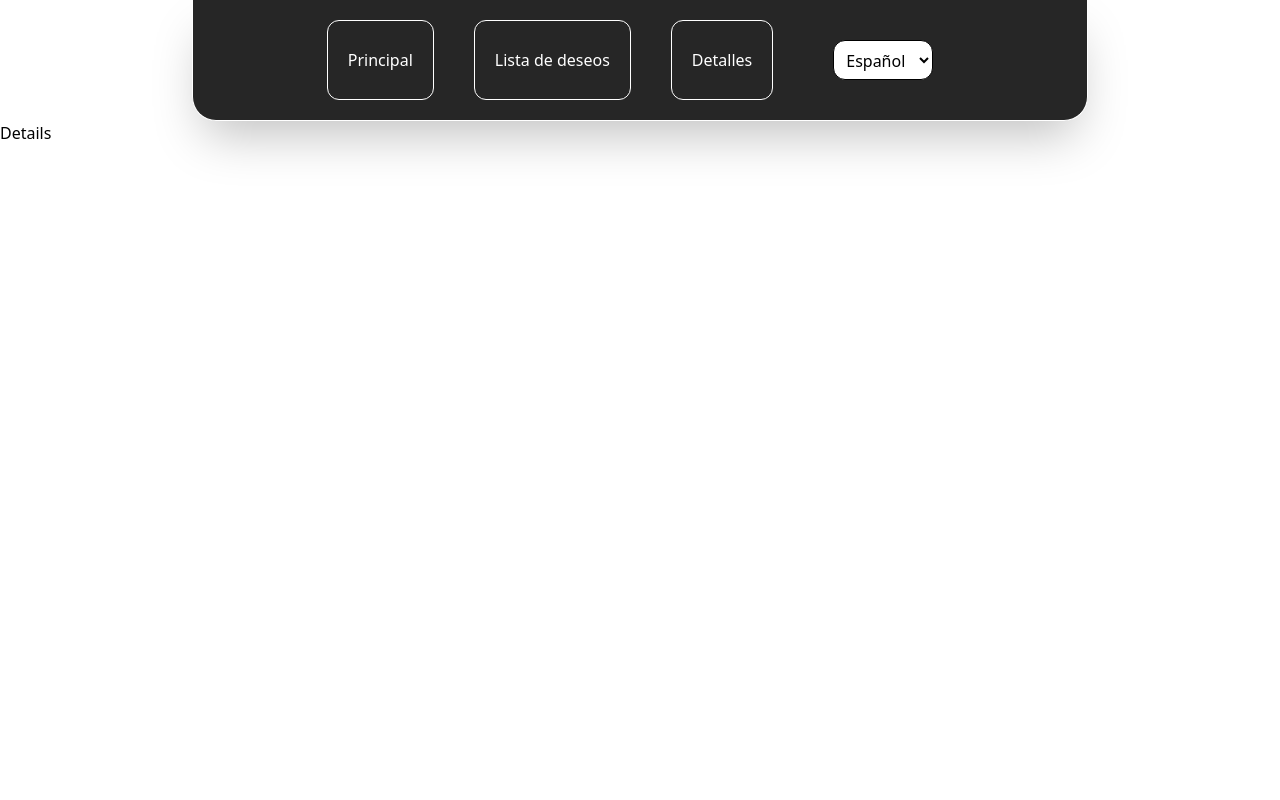
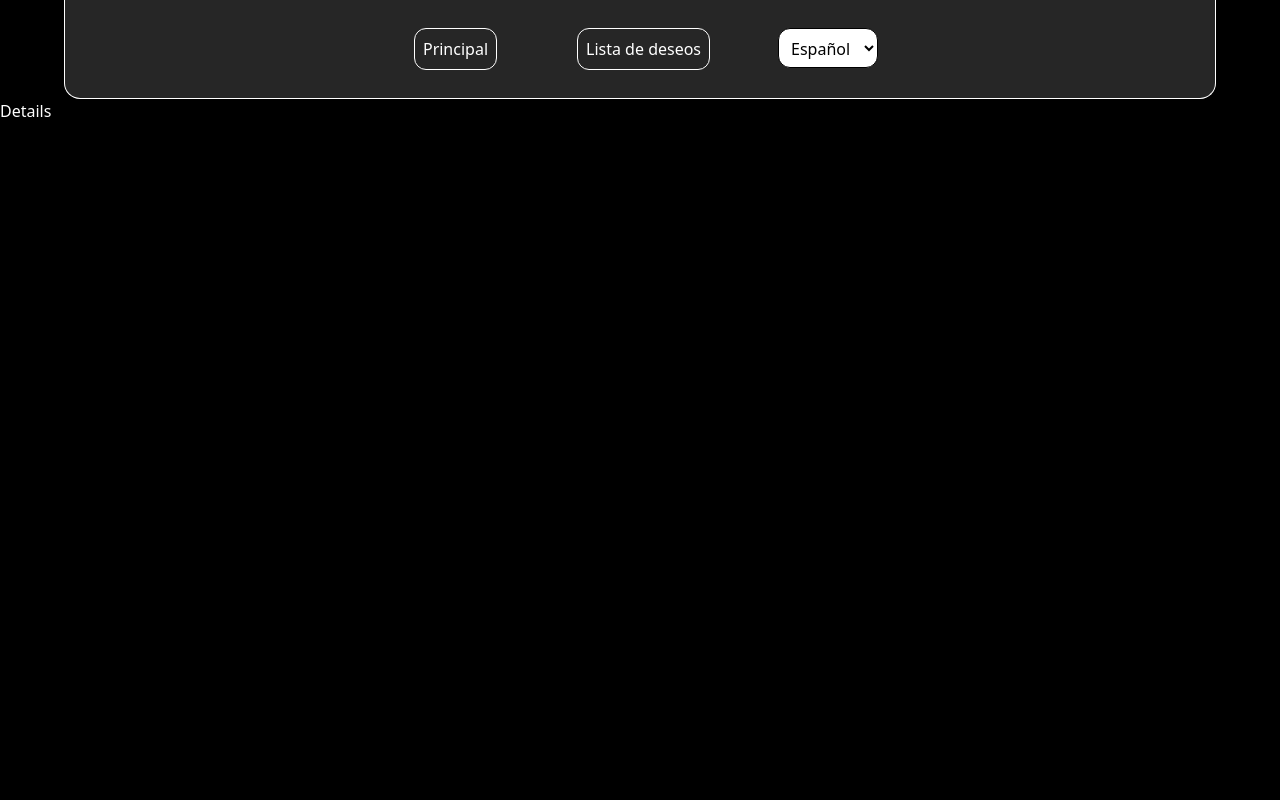
Before and after one commit to MartinCba/TP-React-II, a React (Vite) app: page /details in a window 1280 px wide. Shown: the top 800 px of the page. Built offline with nearby package versions, Linux system fonts and the light colour scheme.

Commit message:
colores de fondo(a cambiar) e creacion de componente Input search

```diff
--- a/src/App.css
+++ b/src/App.css
@@ -4,4 +4,6 @@
 html,body{
     margin: 0px;
     padding: 0px;
+    background-color: black;
+    color: white;
 }
--- a/src/App.tsx
+++ b/src/App.tsx
@@ -1,8 +1,7 @@
 import {
   BrowserRouter as Router,
   Routes,
-  Route,
-  Link
+  Route
 } from 'react-router-dom';
 import Home from './pages/Home/Home';
 import Details from './pages/Details/Details';
--- a/src/components/Button/Button.tsx
+++ b/src/components/Button/Button.tsx
@@ -5,6 +5,6 @@ type ButtonProps = {
 }
 export default function Button({content, navigateTo}:ButtonProps) {
   return (
-    <button onClick={navigateTo} className='cursor-pointer m-5 border p-5 rounded-xl hover:bg-gray-50 hover:text-black '>{content}</button>
+    <button onClick={navigateTo} className='cursor-pointer ml-10 mr-10 mt-7 mb-7 border p-2 rounded-xl hover:bg-gray-50 hover:text-black'>{content}</button>
   )
 }
--- a/src/components/Card/Card.tsx
+++ b/src/components/Card/Card.tsx
@@ -4,9 +4,9 @@ interface CardProps extends Pick<Game, 'name' | 'background_image' | 'rating' |
 
 const Card = ({ name, background_image, rating, released }: CardProps) => {
   return (
-    <div className="bg-white rounded-lg shadow-md p-4 max-w-xs">
-      <img src={background_image} alt={name} className="w-80 h-48 object-cover rounded-md mb-4" />
-      <h2 className="text-xl font-bold mb-2">{name}</h2>
+    <div className="bg-[#2e165b] rounded-lg shadow-md p-4 max-w-xs m-5">
+      <img src={background_image} alt={name} className=" max-w-60 h-48 object-cover rounded-md mb-4" />
+      <h2 className="text-md font-bold mb-2">{name}</h2>
       <p className="text-gray-600 mb-1">Rating: {rating}</p>
       <p className="text-gray-500">Lanzamiento: {released}</p>
     </div>
--- a/src/components/Header/Header.tsx
+++ b/src/components/Header/Header.tsx
@@ -9,14 +9,12 @@ export default function Header() {
   const navigate = useNavigate();
 
   const navigateToHome = () =>{navigate(ROUTES.home)}
-  const navigateToDetails = () =>{navigate(ROUTES.details)}
   const navigateToFavorites = () =>{navigate(ROUTES.favorites)}
 
   return (
-    <header className='flex justify-center border-t-0 border w-4xl rounded-b-3xl bg-neutral-800 text-white sticky top-0 shadow-2xl  '>
+    <header className='flex justify-center border-t-0 border w-6xl rounded-b-2xl bg-neutral-800 text-white sticky top-0 shadow-2xl '>
         <Button content={"Principal"} navigateTo={navigateToHome}/>
         <Button content={"Lista de deseos"} navigateTo={navigateToFavorites} />
-        <Button content={"Detalles"} navigateTo={navigateToDetails}/>
         <Language />
     </header>
   )
--- /dev/null
+++ b/src/components/Input/input.tsx
@@ -0,0 +1,17 @@
+
+
+
+
+type inputProps = {
+    obtenerValueBuscador: (valor: string) => void
+}
+
+export default function input({obtenerValueBuscador}: inputProps) {
+    const inputSearchHandler = (event: React.ChangeEvent<HTMLInputElement>)=>{
+        obtenerValueBuscador(event.target.value)
+    }
+
+  return (
+    <input type="search" placeholder="Buscar" className="border bg-neutral-600 rounded-lg w-xl m-5 p-2 focus:outline-none focus:ring-0" onChange={inputSearchHandler}></input>
+  )
+}
--- a/src/components/Language/Language.tsx
+++ b/src/components/Language/Language.tsx
@@ -1,8 +1,8 @@
-import React from 'react'
+
 
 export default function Language() {
   return (
-    <select className='m-10 text-black bg-white border p-2 h-10 w-25 rounded-xl'>
+    <select className='m-7 text-black bg-white border p-2 h-10 w-25 rounded-xl'>
         <option value="Español">Español</option>
         <option value="English">English</option>
     </select>
--- a/src/pages/Home/Home.tsx
+++ b/src/pages/Home/Home.tsx
@@ -1,35 +1,42 @@
-
 import Card from '../../components/Card/Card';
 import { useGetGames } from '../../services/Games/useGetGames';
-import  Header  from "../../components/Header/Header";
-import  Footer  from "../../components/Footer/Footer";
+import Header from '../../components/Header/Header';
+import Footer from '../../components/Footer/Footer';
+import Input from '../../components/Input/input';
+import { useEffect, useState } from 'react';
 
 const Home = () => {
+  const [inputSearch, setInputSearch] = useState("");
   const { games, loading, error } = useGetGames();
-  const firstGame = games[1];
+
+  const obtenerValueBuscador = (text: string) => {
+    setInputSearch(text);
+  };
+
+  useEffect(() => {
+    console.log(inputSearch);
+  }, [inputSearch]);
 
   return (
     <div className='flex justify-center items-center flex-col'>
       <Header />
+      <Input obtenerValueBuscador={obtenerValueBuscador} />
 
-
-      <div className='flex flex-wrap flex-initial  min-h-screen w-full '>
-        {loading && <h1 className='m- text-xl'>Cargando juegos...</h1>}
+      <div className='flex flex-wrap justify-center min-h-screen w-full'>
+        {loading && <h1 className='text-xl'>Cargando juegos...</h1>}
         {error && <p className="text-red-500">{error}</p>}
         {
-          games.map((game)=>{
-            return(
-              <Card
+          games.map((game) => (
+            <Card
+              key={game.id}
               name={game.name}
               background_image={game.background_image}
               rating={game.rating}
               released={game.released}
             />
-            )
-          })
+          ))
         }
       </div>
-
 
       <Footer />
     </div>
--- a/src/services/Axios.ts
+++ b/src/services/Axios.ts
@@ -16,6 +16,7 @@ export const axiosInstance = axios.create({
 export const fetchWithAxios = async (endpoint: string, params = {}) => {
   try {
     const response = await axiosInstance.get(endpoint, { params });
+    console.log(response)
     return response.data;
   } catch (error) {
     console.error('Error en fetchWithAxios:', error);
--- a/src/services/Games/useGetGames.ts
+++ b/src/services/Games/useGetGames.ts
@@ -13,8 +13,7 @@ export const useGetGames = () => {
       setError(null);
       try {
         const data = await fetchWithAxios('/games', {
-          ordering: '-rating',
-          page_size: 10,
+          page_size: 20,
         });
         setGames(data.results || []);
       } catch (err: any) {
```
